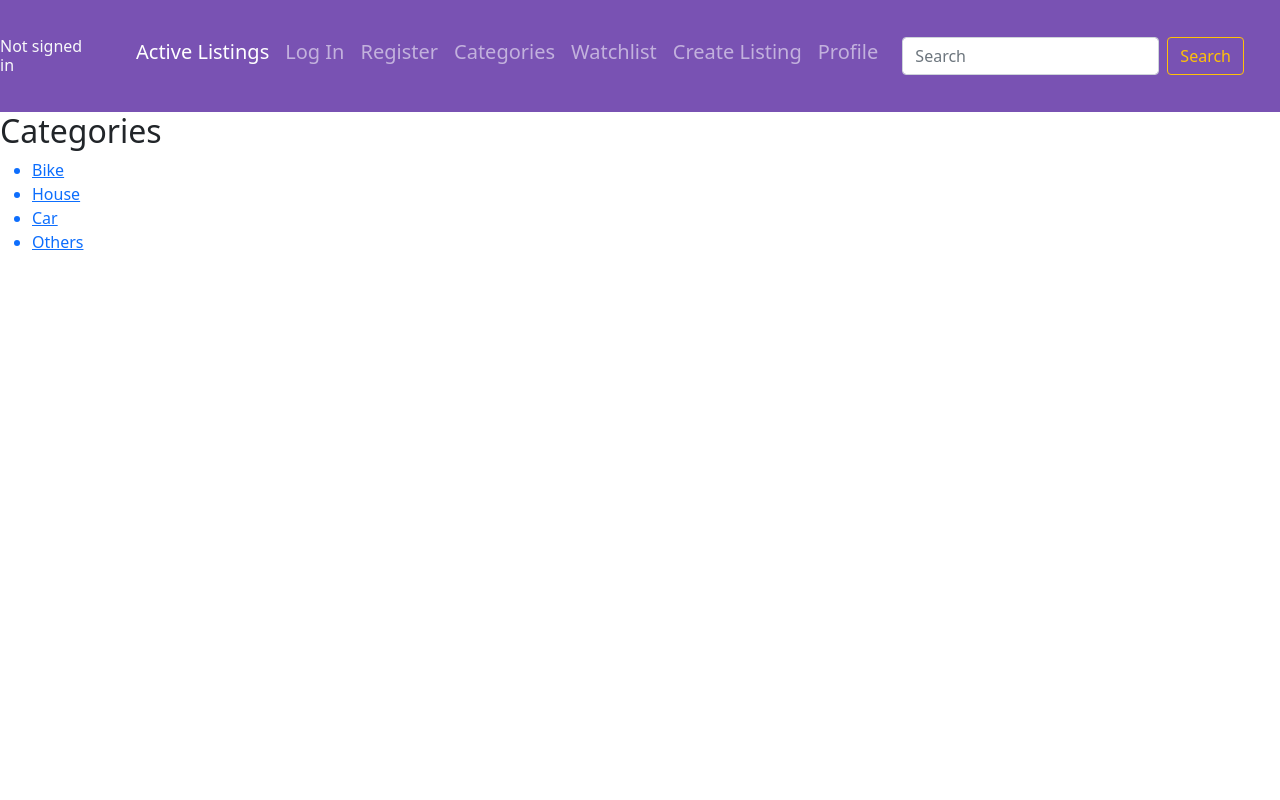
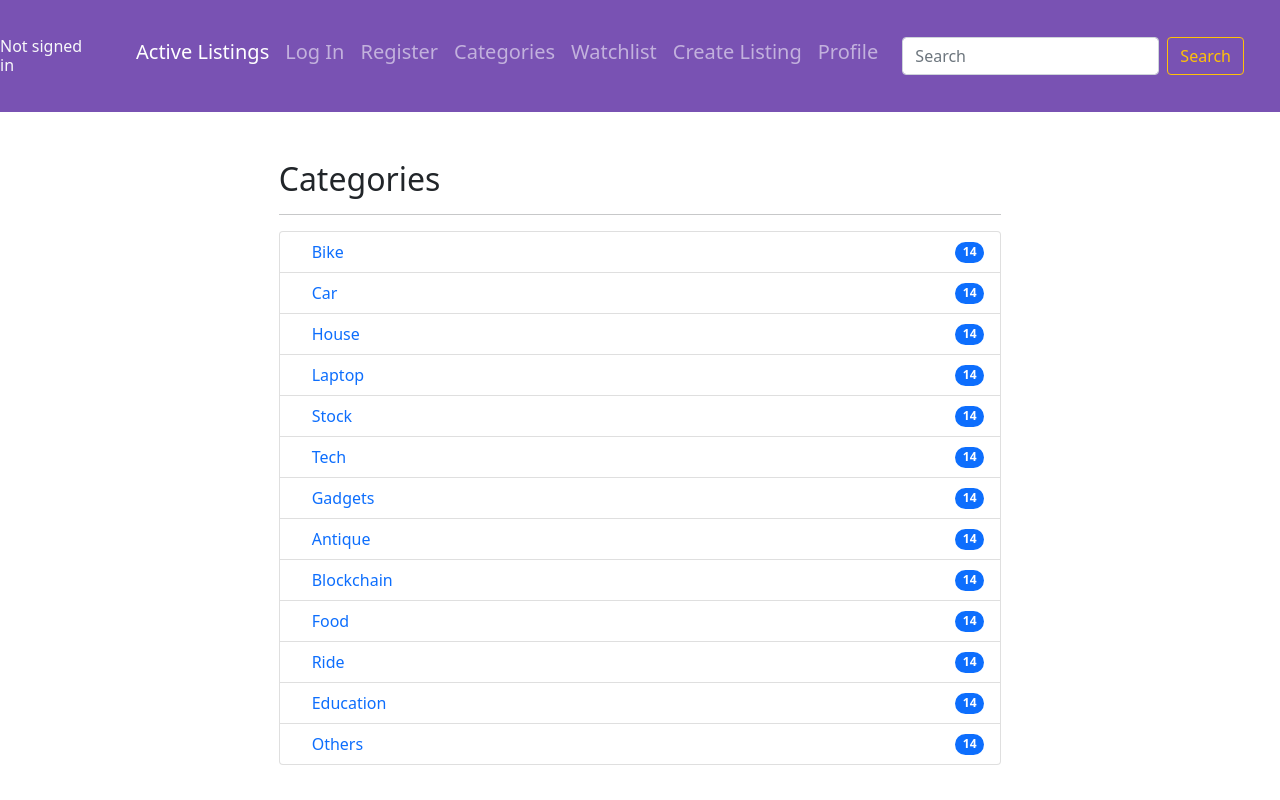
Before and after one commit to princeibs/commerce-50, a Django app: page /categories in a window 1280 px wide. Run offline with Django 3.2, Linux system fonts and the light colour scheme; data that the repository does not hold is empty.

Commit message:
Update categories page

```diff
--- a/auctions/templates/auctions/categories.html
+++ b/auctions/templates/auctions/categories.html
@@ -1,15 +1,74 @@
 {% extends 'auctions/layout.html' %}
 
 {% block body %}
+<div class="container col-md-7 mt-5">
+  <div class="h2">Categories <hr></div>
+  <ul class="list-group col-md-12">
+    <li class="list-group-item d-flex justify-content-between align-items-center list-group-item-action">
+      <a class="ms-3 link-underline" href="{% url 'active_listing' 'bike' %}">Bike</a>
+      <span class="badge bg-primary rounded-pill">14</span>
+    </li>
+    <li class="list-group-item d-flex justify-content-between align-items-center list-group-item-action">
+      <a class="ms-3 link-underline" href="{% url 'active_listing' 'car' %}">Car</a>
+      <span class="badge bg-primary rounded-pill">14</span>
+    </li>
+    <li class="list-group-item d-flex justify-content-between align-items-center list-group-item-action">
+      <a class="ms-3 link-underline" href="{% url 'active_listing' 'house' %}">House</a>
+      <span class="badge bg-primary rounded-pill">14</span>
+    </li>
+    <li class="list-group-item d-flex justify-content-between align-items-center list-group-item-action">
+      <a class="ms-3 link-underline" href="{% url 'active_listing' 'others' %}">Laptop</a>
+      <span class="badge bg-primary rounded-pill">14</span>
+    </li>
+    <li class="list-group-item d-flex justify-content-between align-items-center list-group-item-action">
+      <a class="ms-3 link-underline" href="{% url 'active_listing' 'bike' %}">Stock</a>
+      <span class="badge bg-primary rounded-pill">14</span>
+    </li>
+    <li class="list-group-item d-flex justify-content-between align-items-center list-group-item-action">
+      <a class="ms-3 link-underline" href="{% url 'active_listing' 'car' %}">Tech</a>
+      <span class="badge bg-primary rounded-pill">14</span>
+    </li>
+    <li class="list-group-item d-flex justify-content-between align-items-center list-group-item-action">
+      <a class="ms-3 link-underline" href="{% url 'active_listing' 'house' %}">Gadgets</a>
+      <span class="badge bg-primary rounded-pill">14</span>
+    </li>
+    <li class="list-group-item d-flex justify-content-between align-items-center list-group-item-action">
+      <a class="ms-3 link-underline" href="{% url 'active_listing' 'others' %}">Antique</a>
+      <span class="badge bg-primary rounded-pill">14</span>
+    </li>
+    <li class="list-group-item d-flex justify-content-between align-items-center list-group-item-action">
+      <a class="ms-3 link-underline" href="{% url 'active_listing' 'bike' %}">Blockchain</a>
+      <span class="badge bg-primary rounded-pill">14</span>
+    </li>
+    <li class="list-group-item d-flex justify-content-between align-items-center list-group-item-action">
+      <a class="ms-3 link-underline" href="{% url 'active_listing' 'car' %}">Food</a>
+      <span class="badge bg-primary rounded-pill">14</span>
+    </li>
+    <li class="list-group-item d-flex justify-content-between align-items-center list-group-item-action">
+      <a class="ms-3 link-underline" href="{% url 'active_listing' 'house' %}">Ride</a>
+      <span class="badge bg-primary rounded-pill">14</span>
+    </li>
+    <li class="list-group-item d-flex justify-content-between align-items-center list-group-item-action">
+      <a class="ms-3 link-underline" href="{% url 'active_listing' 'others' %}">Education</a>
+      <span class="badge bg-primary rounded-pill">14</span>
+    </li>
+    <li class="list-group-item d-flex justify-content-between align-items-center list-group-item-action">
+      <a class="ms-3 link-underline" href="{% url 'active_listing' 'car' %}">Others</a>
+      <span class="badge bg-primary rounded-pill">14</span>
+  </ul>
 
-  <h2>Categories</h2>
+
+
+
+
+
+
   <ul>
 
-    <a href="{% url 'active_listing' 'bike' %}"><li>Bike</li></a>
-    <a href="{% url 'active_listing' 'house' %}"><li>House</li></a>
-    <a href="{% url 'active_listing' 'car' %}"><li>Car</li></a>
-    <a href="{% url 'active_listing' 'others' %}"><li>Others</li></a>
+
 
   </ul>
+</div>
+
 
 {% endblock %}
```
